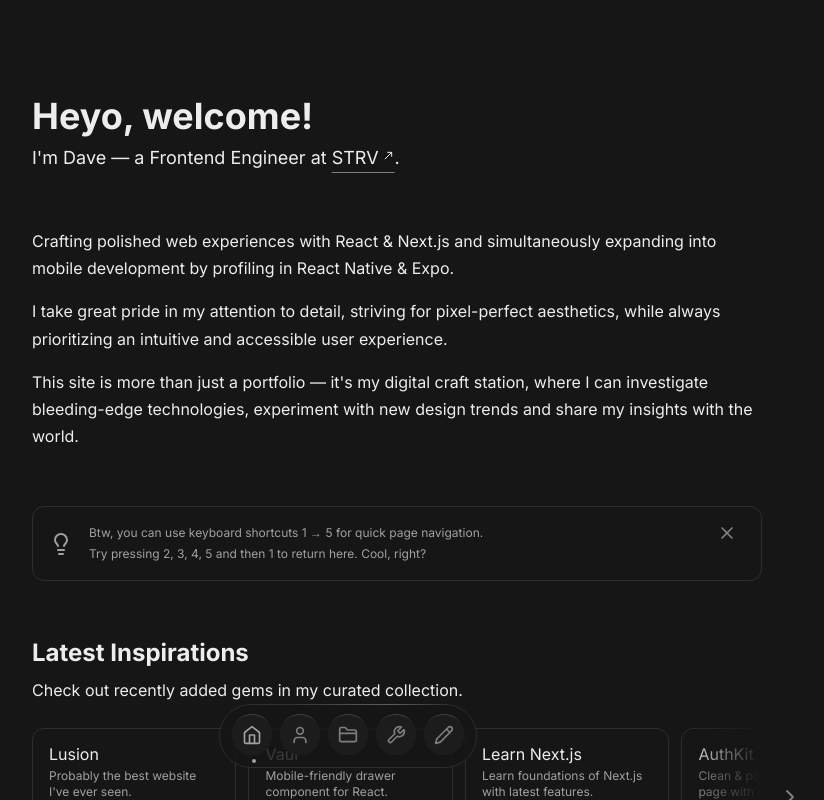
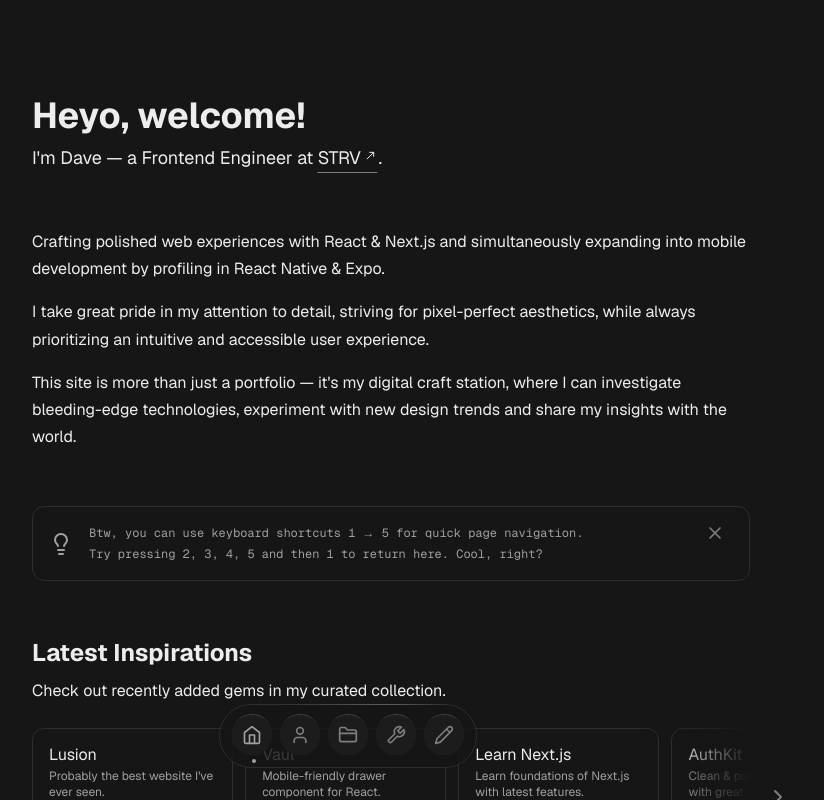
Before and after one commit to haidave/haidave-com, a Next.js app: page / in a window 1280 px wide. Shown: the whole page, without its empty margins (292-1116 px from the left). Built offline with nearby package versions, Linux system fonts and the light colour scheme.

Commit message:
chore(fonts): replace inter with geist

```diff
--- a/package.json
+++ b/package.json
@@ -26,6 +26,7 @@
     "date-fns": "^2.30.0",
     "embla-carousel-react": "^8.0.0-rc15",
     "framer-motion": "^10.12.11",
+    "geist": "^1.2.0",
     "lucide-react": "^0.294.0",
     "next": "13.5.3",
     "next-contentlayer": "^0.3.2",
--- a/src/modules/about/pages/about.tsx
+++ b/src/modules/about/pages/about.tsx
@@ -86,7 +86,7 @@ const AboutPage = () => {
           <div>
             <Section.Subtitle>Stack</Section.Subtitle>
             <Section.Block>
-              <ul className="grid grid-cols-2 gap-x-12 gap-y-4 text-sm text-secondary min-[400px]:grid-cols-3 sm:text-base">
+              <ul className="grid grid-cols-2 gap-x-12 gap-y-4 font-mono text-sm text-secondary min-[400px]:grid-cols-3 sm:text-base">
                 <li>React, Next.js</li>
                 <li>Typescript</li>
                 <li>Vercel</li>
--- a/src/modules/design-system/components/root-layout/index.tsx
+++ b/src/modules/design-system/components/root-layout/index.tsx
@@ -1,14 +1,15 @@
 import { Analytics } from '@vercel/analytics/react'
 import { SpeedInsights } from '@vercel/speed-insights/next'
+import { GeistMono } from 'geist/font/mono'
+import { GeistSans } from 'geist/font/sans'
 
 import { Dock } from '~/modules/design-system/components/dock'
-import { inter } from '~/modules/design-system/theme/fonts'
 
 import '~/styles/globals.css'
 
 const RootLayout = ({ children }: { children: React.ReactNode }) => {
   return (
-    <html lang="en" className={`${inter.variable}`}>
+    <html lang="en" className={`${GeistSans.variable} ${GeistMono.variable}`}>
       <body className="bg-primary text-primary">
         <main>{children}</main>
         <Dock />
--- a/src/modules/design-system/theme/fonts.ts
+++ /dev/null
@@ -1,8 +0,0 @@
-import { Inter } from 'next/font/google'
-
-const inter = Inter({
-  subsets: ['latin'],
-  variable: '--font-sans',
-})
-
-export { inter }
--- a/src/modules/home/components/home-content/index.tsx
+++ b/src/modules/home/components/home-content/index.tsx
@@ -68,7 +68,7 @@ const HomePageContent = () => {
             animate={{ opacity: 1, scale: 1, transition: { delay: 0.2 } }}
             exit={{ opacity: 0, scale: 0.8 }}
             transition={{ opacity: { duration: 0.2 } }}
-            className="relative hidden items-center gap-4 rounded-xl border p-4 pr-6 text-xs text-secondary lg:flex"
+            className="relative hidden items-center gap-4 rounded-xl border p-4 pr-6 font-mono text-xs text-secondary lg:flex"
           >
             <LightbulbIcon />
             <div>
--- a/tailwind.config.cjs
+++ b/tailwind.config.cjs
@@ -9,7 +9,8 @@ const config = {
   theme: {
     extend: {
       fontFamily: {
-        sans: ['var(--font-sans)'],
+        sans: ['var(--font-geist-sans)'],
+        mono: ['var(--font-geist-mono)'],
       },
       textColor: {
         primary: 'var(--text-primary)',
```
Also changed, not shown: 1 other file (tests, documents, lock files or other folders).
